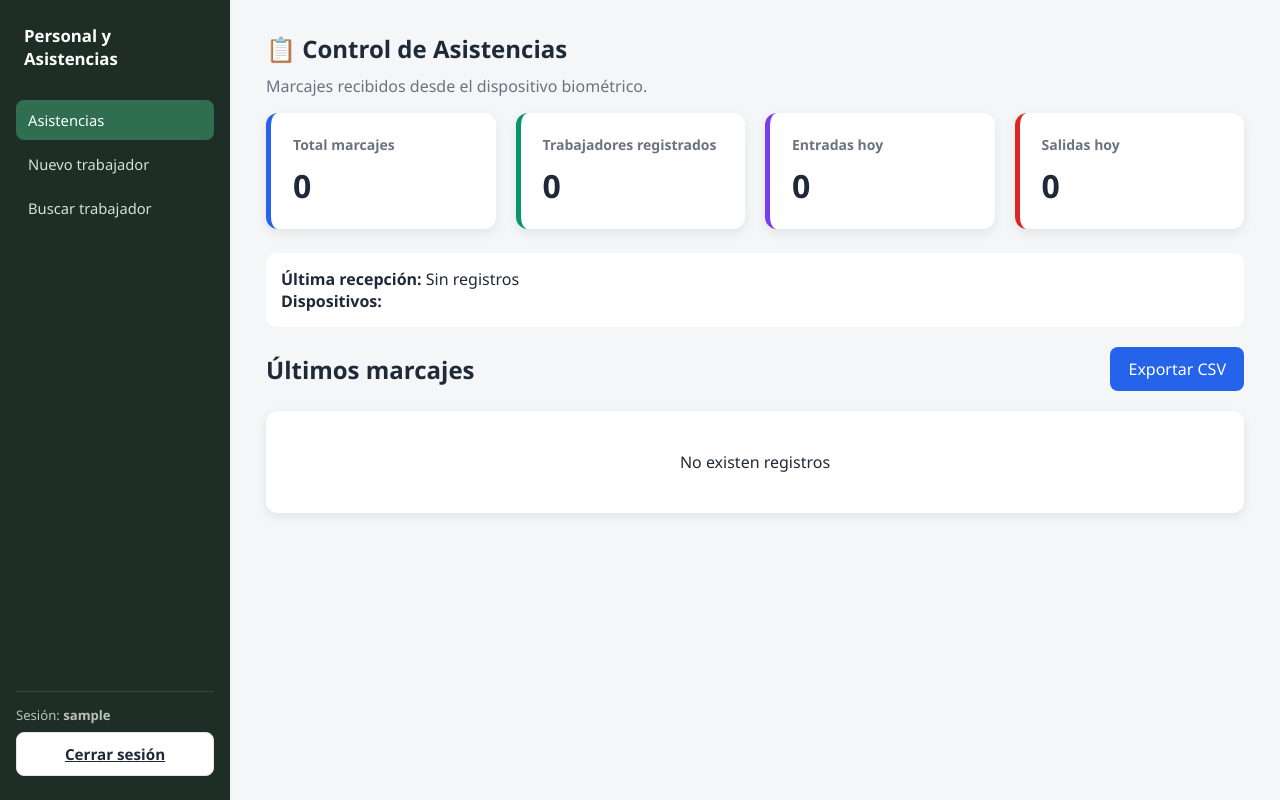
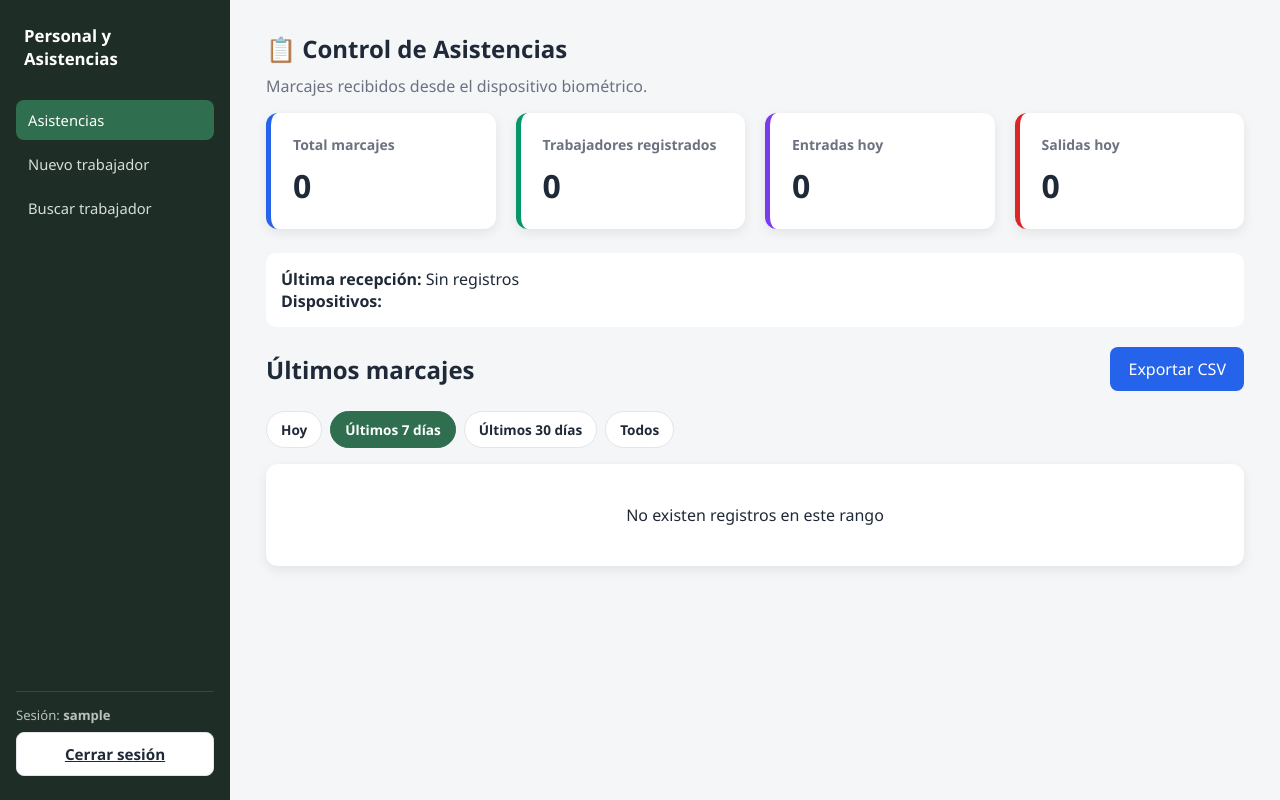
Before and after one commit to fernovoa97/adms-asistencias, a Flask app: page / in a window 1280 px wide. Run offline with Flask 3, Linux system fonts and the light colour scheme; the visitor is signed in with stand-in values (Sample User, id 1); data that the repository does not hold is empty; some libraries are stand-ins or nearby versions.

Commit message:
Cambios filtros

```diff
--- a/app.py
+++ b/app.py
@@ -1,5 +1,5 @@
 from flask import Flask, request, render_template, Response
-from datetime import datetime
+from datetime import datetime, timedelta
 import csv
 import io
 import os
@@ -11,6 +11,19 @@ from auth import auth_bp, login_requerido
 from trabajadores import trabajadores_bp
 
 app = Flask(__name__)
+
+DIAS_ES = ["Lunes", "Martes", "Miércoles", "Jueves", "Viernes", "Sábado", "Domingo"]
+MESES_ES = [
+    "", "enero", "febrero", "marzo", "abril", "mayo", "junio",
+    "julio", "agosto", "septiembre", "octubre", "noviembre", "diciembre"
+]
+
+
+def formatear_fecha_larga(fecha):
+    """Convierte un date a algo como 'Martes 4 de agosto', sin depender
+    del locale del sistema operativo (que en Railway no siempre esta en
+    español)."""
+    return f"{DIAS_ES[fecha.weekday()]} {fecha.day} de {MESES_ES[fecha.month]}"
 
 # La clave de sesion DEBE ser fija (definida por variable de entorno) en
 # produccion. Si no esta definida, generamos una aleatoria para que la app
@@ -321,24 +334,61 @@ def debug_diagnostico():
 @app.route("/")
 @login_requerido
 def inicio():
+    rango = request.args.get("rango", "semana")
+    if rango not in ("hoy", "semana", "mes", "todos"):
+        rango = "semana"
+
+    hoy = datetime.now().date()
+    if rango == "hoy":
+        fecha_desde = hoy
+    elif rango == "mes":
+        fecha_desde = hoy - timedelta(days=29)
+    elif rango == "todos":
+        fecha_desde = None
+    else:
+        fecha_desde = hoy - timedelta(days=6)
+
     conexion = obtener_conexion()
     cursor = conexion.cursor()
 
-    cursor.execute("""
+    sql_base = """
         SELECT a.codigo_empleado, a.fecha, a.hora, a.tipo_marcaje,
                t.nombres AS nombres_trabajador, t.apellidos AS apellidos_trabajador
         FROM asistencias a
         LEFT JOIN trabajadores t
             ON t.codigo_empleado = a.codigo_empleado
             OR t.dni = a.codigo_empleado
-        ORDER BY a.fecha_hora DESC
-        LIMIT 100
-    """)
+    """
+
+    if fecha_desde:
+        cursor.execute(
+            sql_base + " WHERE a.fecha >= %s ORDER BY a.fecha_hora DESC",
+            (fecha_desde,)
+        )
+    else:
+        # "Todos" sin filtro de fecha: se limita a los ultimos 500 marcajes
+        # como medida de seguridad, para no traer una tabla gigante de golpe.
+        cursor.execute(sql_base + " ORDER BY a.fecha_hora DESC LIMIT 500")
+
     columnas = [
         "codigo_empleado", "fecha", "hora", "tipo_marcaje",
         "nombres_trabajador", "apellidos_trabajador"
     ]
-    asistencias = [dict(zip(columnas, fila)) for fila in cursor.fetchall()]
+
+    # Agrupamos los marcajes por dia, para mostrar un encabezado de fecha
+    # una sola vez por dia en vez de repetirla en cada fila.
+    grupos = []
+    fecha_grupo_actual = None
+    for fila in cursor.fetchall():
+        marcaje = dict(zip(columnas, fila))
+        if marcaje["fecha"] != fecha_grupo_actual:
+            grupos.append({
+                "fecha": marcaje["fecha"],
+                "fecha_larga": formatear_fecha_larga(marcaje["fecha"]),
+                "marcajes": []
+            })
+            fecha_grupo_actual = marcaje["fecha"]
+        grupos[-1]["marcajes"].append(marcaje)
 
     cursor.execute("""
         SELECT DISTINCT sn_dispositivo
@@ -353,17 +403,15 @@ def inicio():
     cursor.execute("SELECT COUNT(*) FROM trabajadores")
     total_trabajadores = cursor.fetchone()[0]
 
-    fecha_hoy = datetime.now().date()
-
     cursor.execute(
         "SELECT COUNT(*) FROM asistencias WHERE fecha = %s AND tipo_marcaje = '0'",
-        (fecha_hoy,)
+        (hoy,)
     )
     entradas_hoy = cursor.fetchone()[0]
 
     cursor.execute(
         "SELECT COUNT(*) FROM asistencias WHERE fecha = %s AND tipo_marcaje = '1'",
-        (fecha_hoy,)
+        (hoy,)
     )
     salidas_hoy = cursor.fetchone()[0]
 
@@ -375,7 +423,8 @@ def inicio():
 
     return render_template(
         "index.html",
-        asistencias=asistencias,
+        grupos=grupos,
+        rango=rango,
         dispositivos=dispositivos,
         total_marcajes=total_marcajes,
         total_trabajadores=total_trabajadores,
--- a/static/css/style.css
+++ b/static/css/style.css
@@ -327,3 +327,36 @@ tr:hover { background: #f9fafb; }
 .sin-registrar { color: #9ca3af; font-style: italic; }
 
 .info-box { background: white; padding: 15px; border-radius: 10px; margin-bottom: 20px; }
+
+.filtro-rango {
+  display: flex;
+  gap: 8px;
+  margin-bottom: 16px;
+  flex-wrap: wrap;
+}
+
+.filtro-rango a {
+  padding: 8px 14px;
+  border-radius: 999px;
+  border: 1px solid var(--border);
+  background: #fff;
+  color: var(--text);
+  text-decoration: none;
+  font-size: 0.85rem;
+  font-weight: 600;
+}
+
+.filtro-rango a:hover { border-color: var(--primary); }
+.filtro-rango a.active { background: var(--primary); color: #fff; border-color: var(--primary); }
+
+tr.fila-fecha td {
+  background: #f3f4f6;
+  font-weight: 700;
+  font-size: 0.82rem;
+  text-transform: uppercase;
+  letter-spacing: 0.03em;
+  color: var(--muted);
+  padding: 10px 15px;
+}
+
+tr.fila-fecha:hover td { background: #f3f4f6; }
--- a/templates/index.html
+++ b/templates/index.html
@@ -56,20 +56,30 @@
         <a class="boton" href="/exportar">Exportar CSV</a>
       </div>
 
+      <div class="filtro-rango">
+        <a href="{{ url_for('inicio', rango='hoy') }}" class="{{ 'active' if rango == 'hoy' }}">Hoy</a>
+        <a href="{{ url_for('inicio', rango='semana') }}" class="{{ 'active' if rango == 'semana' }}">Últimos 7 días</a>
+        <a href="{{ url_for('inicio', rango='mes') }}" class="{{ 'active' if rango == 'mes' }}">Últimos 30 días</a>
+        <a href="{{ url_for('inicio', rango='todos') }}" class="{{ 'active' if rango == 'todos' }}">Todos</a>
+      </div>
+
       <div class="tabla-contenedor">
-        {% if asistencias %}
+        {% if grupos %}
         <table>
           <thead>
             <tr>
               <th>Código</th>
               <th>Nombre</th>
-              <th>Fecha</th>
               <th>Hora</th>
               <th>Tipo</th>
             </tr>
           </thead>
           <tbody>
-            {% for asistencia in asistencias %}
+            {% for grupo in grupos %}
+            <tr class="fila-fecha">
+              <td colspan="4">{{ grupo.fecha_larga }}</td>
+            </tr>
+            {% for asistencia in grupo.marcajes %}
             <tr>
               <td>{{ asistencia["codigo_empleado"] }}</td>
               <td>
@@ -79,7 +89,6 @@
                   <span class="sin-registrar">Sin registrar</span>
                 {% endif %}
               </td>
-              <td>{{ asistencia["fecha"] }}</td>
               <td>{{ asistencia["hora"] }}</td>
               <td>
                 {% if asistencia["tipo_marcaje"] == "0" %}
@@ -92,10 +101,11 @@
               </td>
             </tr>
             {% endfor %}
+            {% endfor %}
           </tbody>
         </table>
         {% else %}
-        <div style="padding:40px;text-align:center">No existen registros</div>
+        <div style="padding:40px;text-align:center">No existen registros en este rango</div>
         {% endif %}
       </div>
     </main>
```
